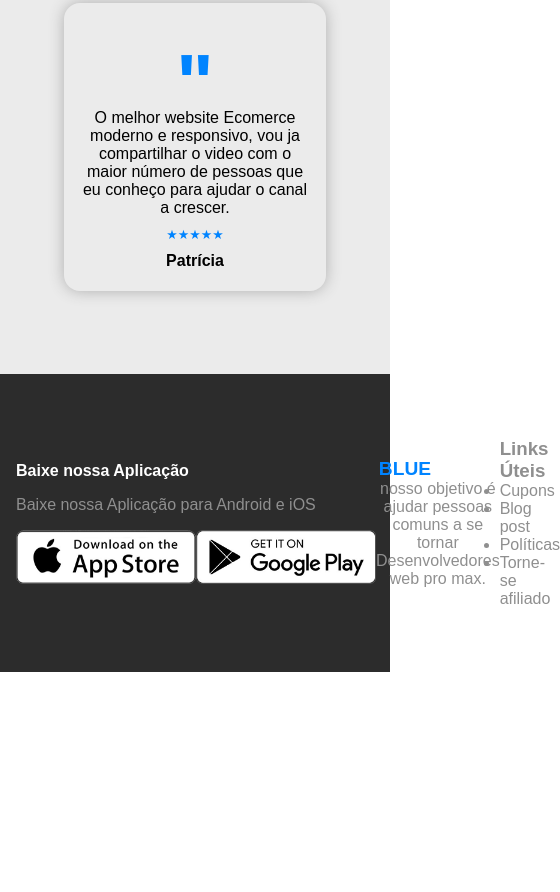
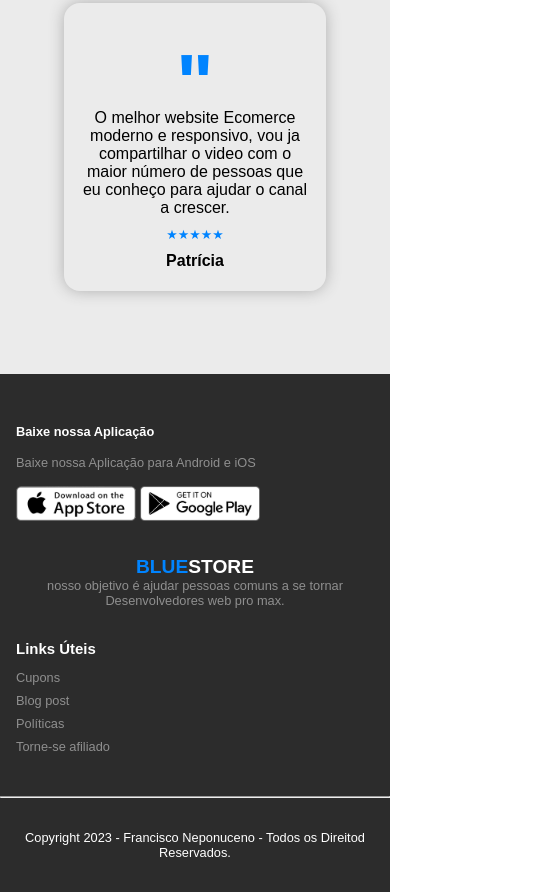
Before and after one commit to francisconeponuceno/ecomerce, a plain HTML site: page index.html in a window 390 px wide. Shown: the part 5765-6657 px from the top of the page, 560 px wide, since content can reach past the window. Before the commit the page ends 6437 px from the top, so only its background shows below. Drawn offline with Linux system fonts and the light colour scheme.

Commit message:
atualizacao

```diff
--- a/estilo.css
+++ b/estilo.css
@@ -353,6 +353,7 @@ main {
     align-items: center;
     color: #8f8f8f;
     padding: 4rem 1rem;
+    gap: 2rem;
 }
 
 .download-options >* {
@@ -375,4 +376,51 @@ main {
 .logo-footer {
     text-align: center;
 }
+
+.links-footer h3 {
+    color: #fff;
+    margin-bottom: 0.8rem;
+}
+
+.links-footer ul {
+    list-style: none;
+}
+
+.links-footer ul li {
+    margin-bottom: 0.5rem;
+    cursor: pointer;
+}
+
+.copyright {
+    color: #fff;
+    padding: 2rem 0;
+    text-align: center;
+}
+
+/* Media queries */
+
+@media (max-width: 800px) {
+    .footer-content {
+        display: inline;
+        font-size: 0.8rem;
+    }
+
+    .footer-content > div {
+        padding: 1rem;
+    }
+
+    .download-options > div {
+        display: inline;
+    }
+
+    .download-options > div img {
+        width: 120px;
+    }
+
+    .copyright {
+        font-size: 0.8rem;
+    }
+}
+
+
 /* footer */
--- a/index.html
+++ b/index.html
@@ -237,6 +237,12 @@
                 </ul>
             </div>
         </div>
+
+        <hr class="page-inner-content"/>
+        <div class="page-inner-content copyright">
+            <p>Copyright 2023 - Francisco Neponuceno - Todos os Direitod Reservados.</p>
+        </div>
+
     </footer>
 
     <script>
```
